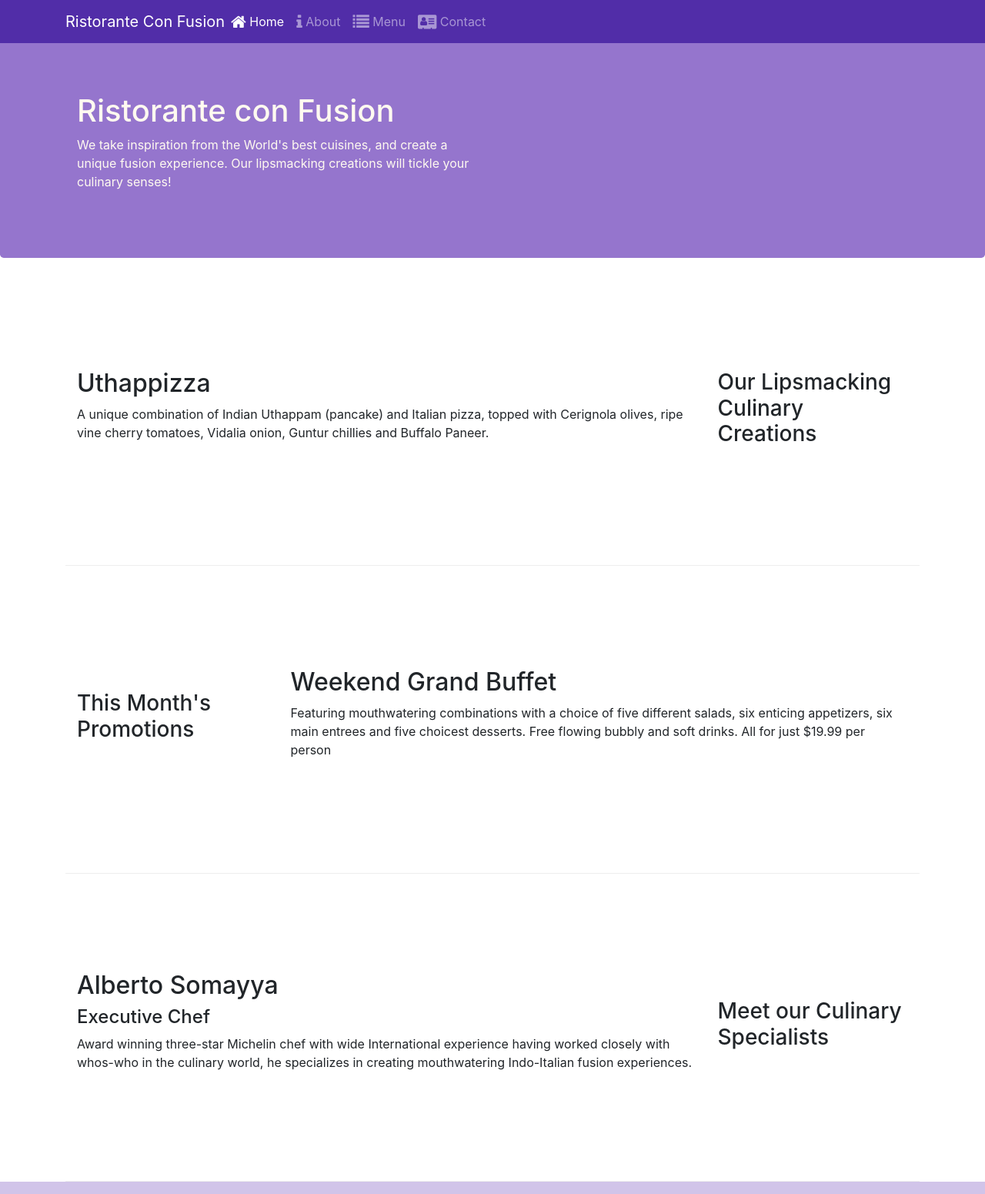
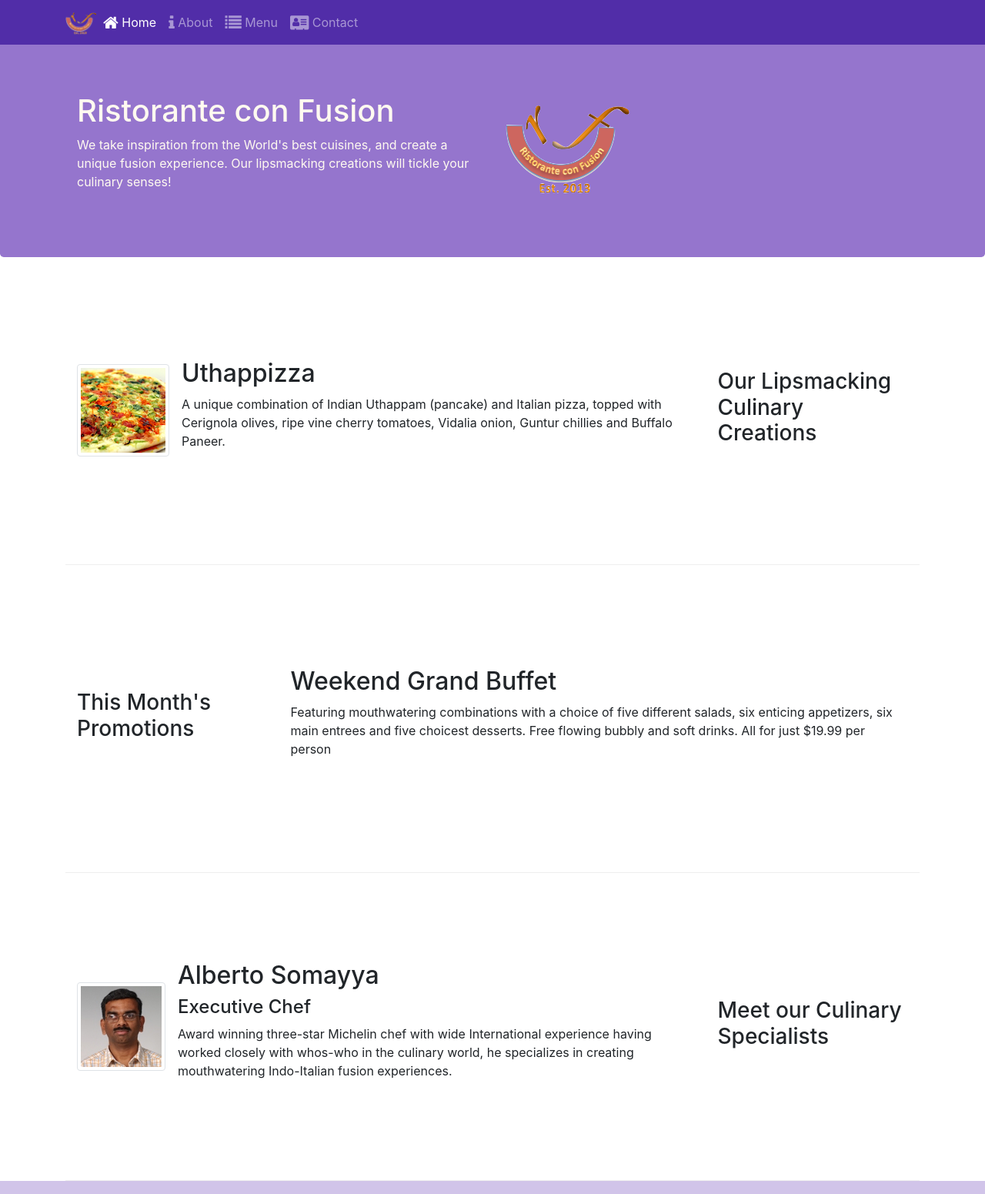
Before and after one commit to OscarGichana/bootstrap, a website: page index.html in a window 1280 px wide. Shown: the top 1551 px of the page at 77% size. Drawn offline with nearby package versions, Linux system fonts and the light colour scheme.

Commit message:
images and media

```diff
--- a/index.html
+++ b/index.html
@@ -25,7 +25,7 @@
             <button class="navbar-toggler" type="button" data-toggle="collapse" data-target="#Navbar">
                 <span class="navbar-toggler-icon"></span>
             </button>
-            <a class="navbar-brand mr-auto" href="#">Ristorante Con Fusion</a>
+            <a class="navbar-brand mr-auto" href="#"><img src="img/logo.png" height="30" width="41"></a>
                 <div class="collapse navbar-collapse" id="Navbar">
                     <ul class="navbar-nav mr-auto">
                         <li class="nav-item active"><a class="nav-link" href="./index.html"><span class="fa fa-home fa-lg"></span> Home</a></li>
@@ -44,9 +44,11 @@
                     <h1>Ristorante con Fusion</h1>
                     <p>We take inspiration from the World's best cuisines, and create a unique fusion experience. Our lipsmacking creations will tickle your culinary senses!</p>
                     </div>
+                   <div class="col-12 col-sm align-self-center">
+                        <img src="img/logo.png" class="img-fluid">
+                    </div>
+
                 </div>
-                <div class="col-12 col-sm"></div>
-            </div>
         </div>
     </header>
 
@@ -57,8 +59,18 @@
                 <h3>Our Lipsmacking Culinary Creations</h3>
             </div>
             <div class="col col-sm order-sm-first col-md">
-                <h2>Uthappizza</h2>
-                <p class="d-none d-sm-block">A unique combination of Indian Uthappam (pancake) and Italian pizza, topped with Cerignola olives, ripe vine cherry tomatoes, Vidalia onion, Guntur chillies and Buffalo Paneer.</p>
+                <div class="media">
+                    <img class="d-flex mr-3 img-thumbnail align-self-center"
+                            src="img/uthappizza.png" alt="Uthappizza">
+                    <div class="media-body">
+                        <h2 class="mt-0">Uthappizza</h2>
+                        <p class="d-none d-sm-block">A unique combination of Indian Uthappam (pancake) and
+                            Italian pizza, topped with Cerignola olives, ripe vine
+                            cherry tomatoes, Vidalia onion, Guntur chillies and
+                            Buffalo Paneer.
+                        </p>
+                    </div>
+                </div>
             </div>
         </div>
 
@@ -78,9 +90,19 @@
                 <h3>Meet our Culinary Specialists</h3>
             </div>
             <div class="col col-sm order-sm-first col-md">
-                <h2>Alberto Somayya</h2>
-                <h4>Executive Chef</h4>
-                <p class="d-none d-sm-block">Award winning three-star Michelin chef with wide International experience having worked closely with whos-who in the culinary world, he specializes in creating mouthwatering Indo-Italian fusion experiences. </p>
+                <div class="media">
+                    <img class="d-flex mr-3 img-thumbnail align-self-center"
+                            src="img/alberto.png" alt="Alberto Somayya">
+                    <div class="media-body">
+                        <h2 class="mt-0">Alberto Somayya</h2>
+                        <h4>Executive Chef</h4>
+                        <p class="d-none d-sm-block">Award winning three-star Michelin chef with wide
+                            International experience having worked closely with
+                            whos-who in the culinary world, he specializes in
+                            creating mouthwatering Indo-Italian fusion experiences.
+                        </p>
+                    </div>
+                </div>
             </div>
         </div>
     </div>
```
Also changed, not shown: aboutus.html (+3 -2 lines), contactus.html (+3 -2 lines), img/alberto.png (added), img/buffet.png (added), img/logo.png (added), img/uthappizza.png (added), 1 other file.
